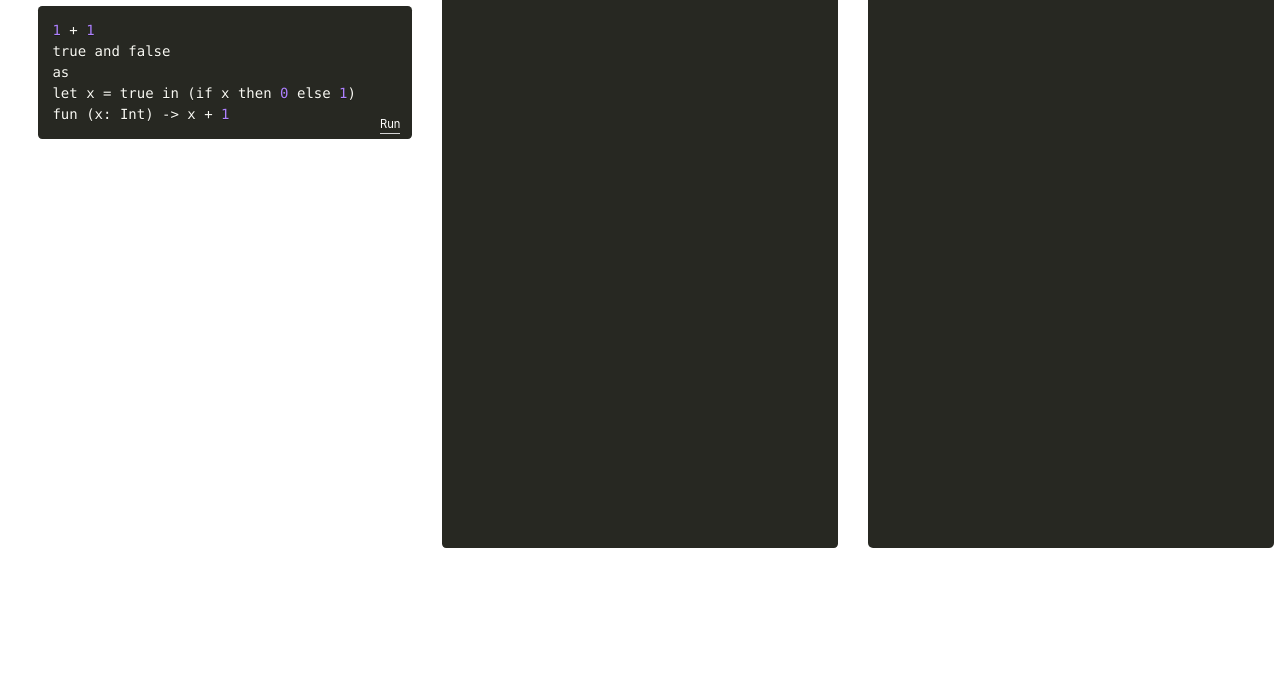
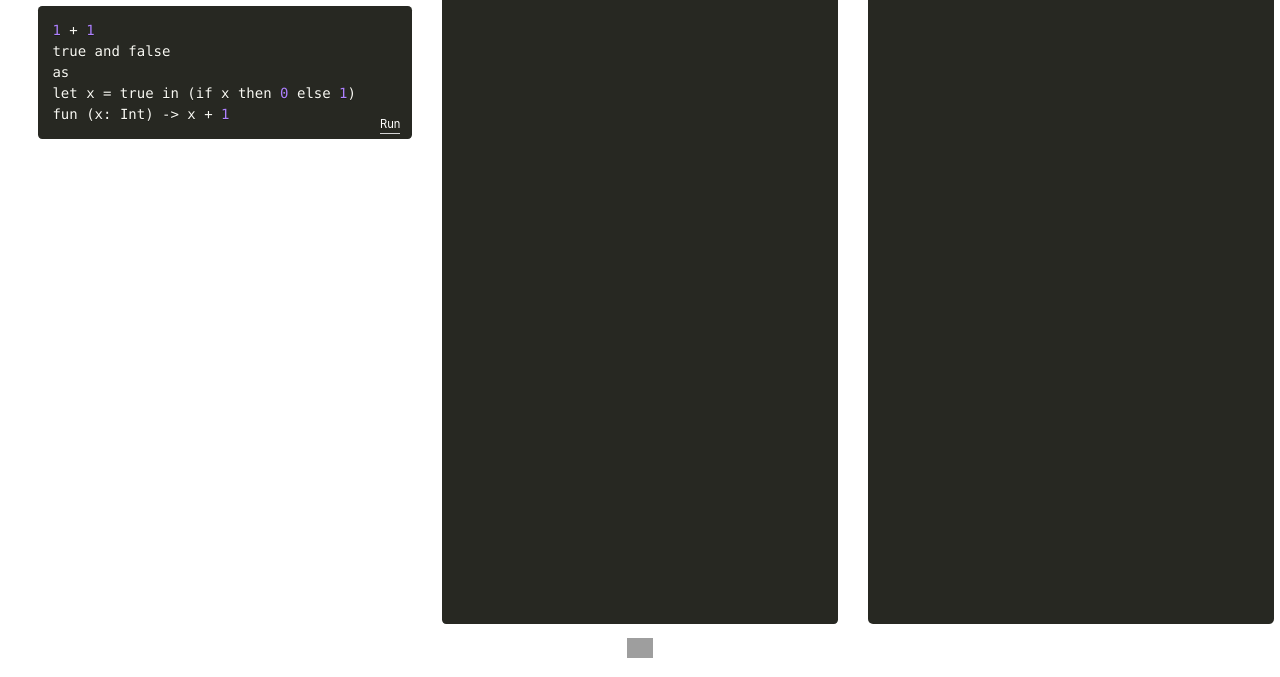
Before and after one commit to felixzhuologist/lambdacube, a React app in the folder www/: page / in a window 1280 px wide. Shown: the part 133-810 px from the top of the page. Built offline with nearby package versions, Linux system fonts and the light colour scheme; grey boxes are pictures that could not be loaded.

Commit message:
fix row heights and add footer/github corner

```diff
--- a/www/index.css
+++ b/www/index.css
@@ -123,3 +123,7 @@
 .jqconsole-output {
     color: white;
 }
+
+footer {
+    margin-top: 10px;
+}
--- a/www/index.js
+++ b/www/index.js
@@ -117,7 +117,7 @@
                     this.startPrompt();
                 }}
                 key="nav"/>,
-            <div className="row h-75" key="body">
+            <div className="row" key="body" style={{ height: 'calc(100% - 124px)' }}>
                 <div className="col-4" style={{ paddingLeft: '3%' }}>
                     <Sidebar />
                 </div>
@@ -127,7 +127,20 @@
                 <div className="col-4">
                     <div id="console"></div>
                 </div>
-            </div>
+            </div>,
+            <footer key="footer">
+                <div className="row">
+                    <div style={{ margin: 'auto' }}>
+                        <a
+                            target="_blank"
+                            href='http://www.recurse.com'
+                            title='Made with love at the Recurse Center'
+                            style={{ float: 'right' }}>
+                            <img src='https://bit.ly/2EPoFFg' height='20px'/>
+                        </a>
+                    </div>
+                </div>
+            </footer>
         ])
     }
 }
```
Also changed, not shown: www/index.html (+3 -0 lines).
